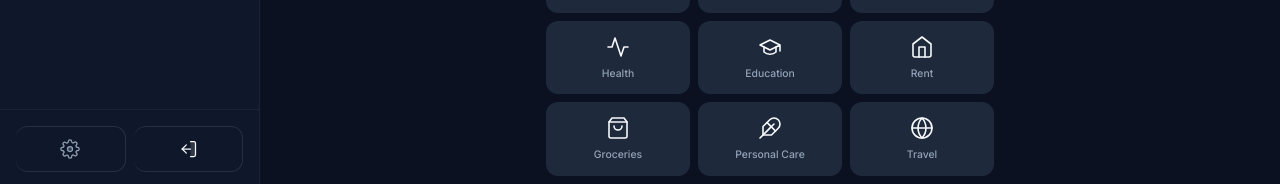
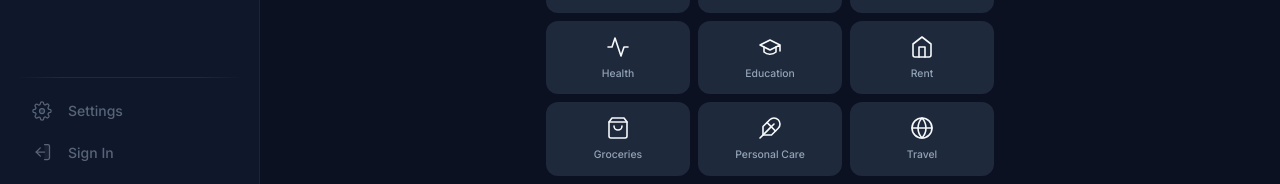
Before and after one commit to jahirul-pu/wallet-web-app, a React (Vite) app: page /add in a window 1280 px wide. Shown: the part 612-796 px from the top of the page. Built offline with nearby package versions, Linux system fonts and the light colour scheme; no server answers.

Commit message:
Upgrade sidebar footer to system tray with labels and reduced opacity

```diff
--- a/src/components/Sidebar.css
+++ b/src/components/Sidebar.css
@@ -123,52 +123,83 @@
   transition: transform 0.25s cubic-bezier(0.34, 1.56, 0.64, 1), filter 0.3s ease;
 }
 
-.sidebar-footer {
-  padding: var(--space-4) var(--space-4);
-  border-top: 1px solid rgba(255,255,255,0.05);
-  margin-top: var(--space-4);
+/* ── System Tray (bottom) ── */
+.sidebar-tray {
+  padding: var(--space-2) var(--space-4) var(--space-4);
+  margin-top: auto;
 }
 
-.sidebar-footer-actions {
-  display: flex;
-  gap: var(--space-2);
+.sidebar-tray-divider {
+  height: 1px;
+  background: linear-gradient(
+    90deg,
+    transparent 0%,
+    rgba(255, 255, 255, 0.08) 20%,
+    rgba(255, 255, 255, 0.08) 80%,
+    transparent 100%
+  );
+  margin-bottom: var(--space-3);
 }
 
-.sidebar-link.icon-only,
-.sidebar-logout.icon-only {
-  flex: 1;
-  justify-content: center;
-  padding: 12px;
-  gap: 0;
-  border: 1px solid rgba(255,255,255,0.1);
+.sidebar-tray-item {
+  display: flex;
+  align-items: center;
+  gap: var(--space-4);
+  width: 100%;
+  padding: 10px var(--space-4);
   border-radius: var(--radius-md);
-  border-left: none; /* remove sidebar link special border */
-  font-size: 0;
+  border: none;
+  background: transparent;
+  color: #94a3b8;
+  opacity: 0.55;
+  font-family: var(--font-body);
+  font-size: 0.875rem;
+  font-weight: 500;
+  text-decoration: none;
+  cursor: pointer;
+  transition: all 0.25s ease;
 }
 
-.sidebar-link.icon-only.active {
-  background: rgba(111, 251, 190, 0.15);
-  border: 1px solid rgba(111, 251, 190, 0.3);
+.sidebar-tray-item:hover {
+  opacity: 1;
+  background: rgba(255, 255, 255, 0.05);
+  color: #F7F9FB;
 }
 
-.sidebar-logout {
-  width: 100%;
-  border: 1px solid rgba(255,255,255,0.1);
-  background: transparent;
-  color: #F7F9FB;
-  padding: 12px;
-  border-radius: var(--radius-md);
-  font-weight: 600;
-  font-size: var(--text-sm);
-  display: flex;
-  align-items: center;
-  justify-content: center;
-  cursor: pointer;
-  transition: all var(--transition-fast);
+.sidebar-tray-item:hover .sidebar-tray-icon {
+  transform: scale(1.1);
+  filter: drop-shadow(0 0 3px rgba(255, 255, 255, 0.2));
 }
 
-.sidebar-logout:hover {
-  background: rgba(251, 113, 133, 0.1);
-  border-color: rgba(251, 113, 133, 0.4);
+.sidebar-tray-item.active {
+  opacity: 1;
+  color: #6FFBBE;
+  background: linear-gradient(
+    90deg,
+    rgba(111, 251, 190, 0.1) 0%,
+    transparent 100%
+  );
+}
+
+.sidebar-tray-item.active .sidebar-tray-icon {
+  filter: drop-shadow(0 0 4px rgba(111, 251, 190, 0.4));
+}
+
+/* Logout destructive hover */
+.sidebar-tray-item.tray-logout:hover {
   color: #fb7185;
+  background: rgba(251, 113, 133, 0.08);
 }
+
+.sidebar-tray-item.tray-logout:hover .sidebar-tray-icon {
+  filter: drop-shadow(0 0 3px rgba(251, 113, 133, 0.3));
+}
+
+.sidebar-tray-icon {
+  display: inline-flex;
+  transition: transform 0.25s cubic-bezier(0.34, 1.56, 0.64, 1), filter 0.3s ease;
+}
+
+.sidebar-tray-label {
+  white-space: nowrap;
+}
--- a/src/components/Sidebar.jsx
+++ b/src/components/Sidebar.jsx
@@ -117,25 +117,26 @@ export default function Sidebar() {
           </div>
         ))}
       </nav>
-      <div className="sidebar-footer">
-        <div className="sidebar-footer-actions">
+      <div className="sidebar-tray">
+        <div className="sidebar-tray-divider" />
         <NavLink
           to="/settings"
-            title="Settings"
-            className={({ isActive }) => `sidebar-link icon-only ${isActive ? 'active' : ''}`}
+          className={({ isActive }) => `sidebar-tray-item ${isActive ? 'active' : ''}`}
         >
-            <span className="sidebar-link-icon"><SettingsIcon /></span>
+          <span className="sidebar-tray-icon"><SettingsIcon /></span>
+          <span className="sidebar-tray-label">Settings</span>
         </NavLink>
         {user ? (
-            <button className="sidebar-logout icon-only" onClick={() => logOut()} title="Secure Logout">
-              <LogOutIcon />
+          <button className="sidebar-tray-item tray-logout" onClick={() => logOut()}>
+            <span className="sidebar-tray-icon"><LogOutIcon /></span>
+            <span className="sidebar-tray-label">Sign Out</span>
           </button>
         ) : (
-            <button className="sidebar-logout icon-only" onClick={() => navigate('/login')} title="Sign In">
-              <LogInIcon />
+          <button className="sidebar-tray-item tray-login" onClick={() => navigate('/login')}>
+            <span className="sidebar-tray-icon"><LogInIcon /></span>
+            <span className="sidebar-tray-label">Sign In</span>
           </button>
         )}
-        </div>
       </div>
     </aside>
   );
```
Lines whose indentation alone changed are shown as unchanged.
